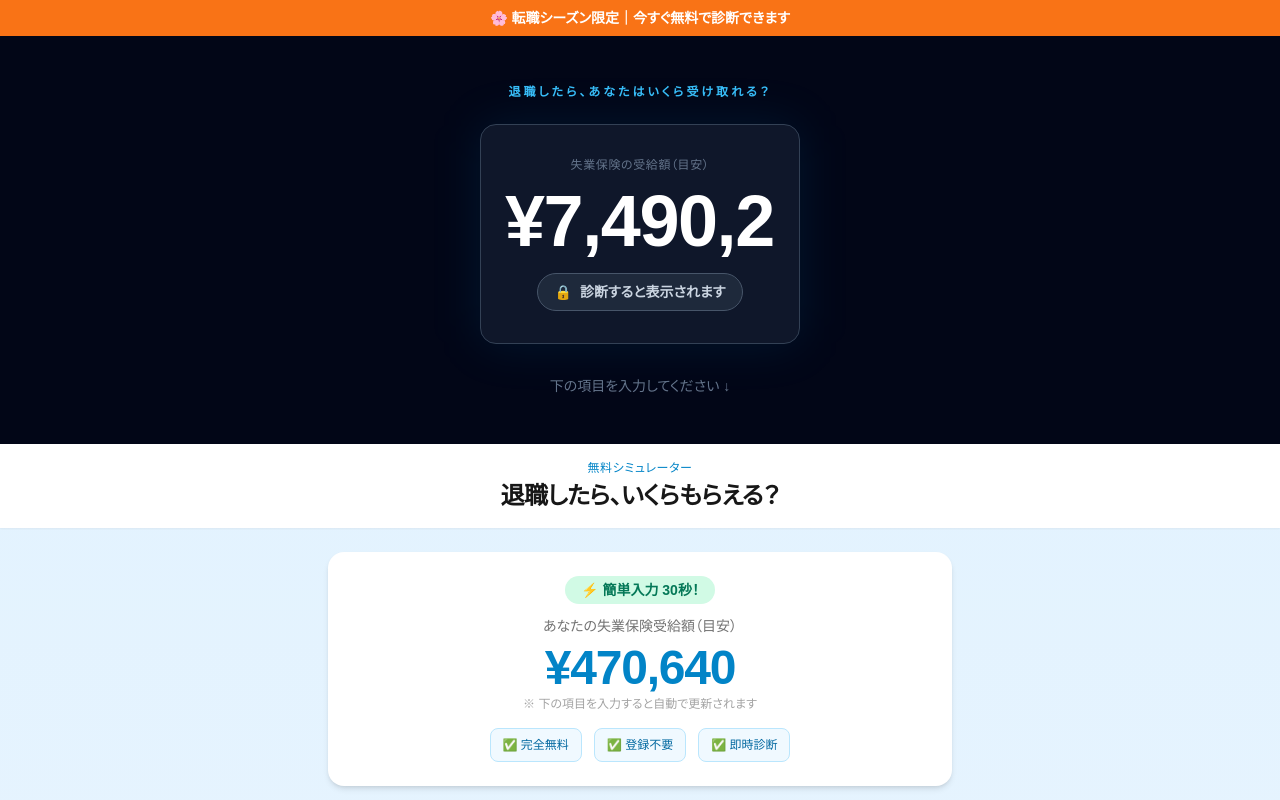
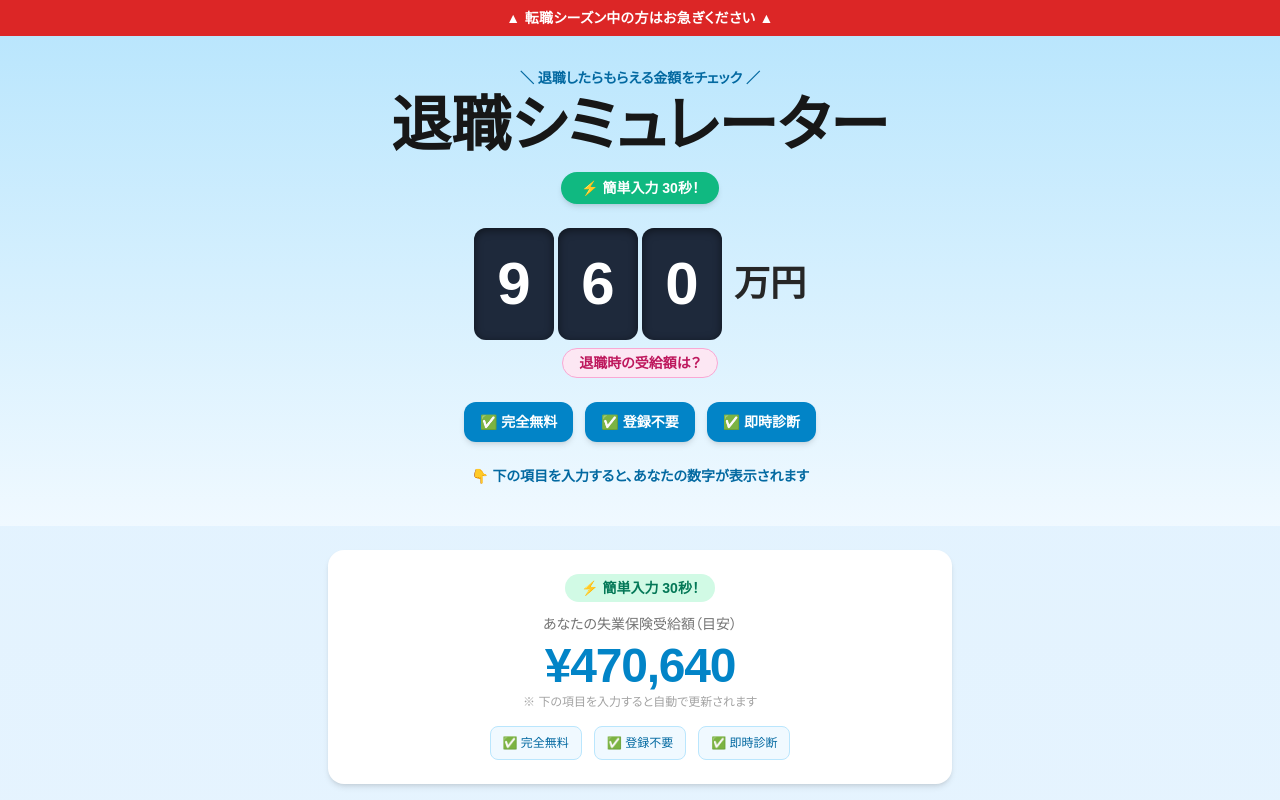
Before and after one commit to ksite24-blip/retirement-simulator, a Next.js app: page / in a window 1280 px wide. Shown: the top 800 px of the page. Built offline with nearby package versions, Linux system fonts and the light colour scheme; no server answers.

Commit message:
スロットを競合参考の1桁タイル式に全面リデザイン

```diff
--- a/src/app/page.tsx
+++ b/src/app/page.tsx
@@ -198,69 +198,90 @@ export default function TaishokuSimulatorPage() {
   const animatedUnemployment = useCountUp(result.unemploymentTotal);
   const animatedPaidLeave = useCountUp(Math.round(result.paidLeaveValue));
 
-  // スロット用：常にランダムに動く数字（7桁固定になるよう範囲を統一）
-  const slotMain = useSlotNumber(1000000, 9999999, 70);
+  // 1桁ずつ独立して動くスロットタイル
+  const d1 = useSlotNumber(0, 9, 55);
+  const d2 = useSlotNumber(0, 9, 70);
+  const d3 = useSlotNumber(0, 9, 85);
 
   return (
     <main className="min-h-screen bg-gradient-to-b from-sky-100 to-blue-50 text-neutral-800">
 
-      {/* 緊急バナー */}
-      <div className="bg-orange-500 py-2 text-center text-sm font-bold text-white">
-        🌸 転職シーズン限定｜今すぐ無料で診断できます
+      {/* 警告バナー */}
+      <div className="bg-red-600 py-2 text-center text-sm font-bold text-white tracking-wide">
+        ▲ 転職シーズン中の方はお急ぎください ▲
       </div>
 
-      {/* スロットヒーロー：あなたの数字は？ */}
-      <div className="bg-slate-950 px-4 py-12 text-center">
-        <p className="text-xs font-semibold tracking-[0.25em] text-sky-400 uppercase mb-6">
-          退職したら、あなたはいくら受け取れる？
+      {/* ヒーローセクション */}
+      <div className="bg-gradient-to-b from-sky-200 to-sky-50 px-4 pt-8 pb-10 text-center">
+
+        <p className="text-sm font-bold text-sky-700 mb-2">
+          ＼ 退職したらもらえる金額をチェック ／
         </p>
 
-        {/* 数字エリア */}
-        <div className="relative mx-auto max-w-xs">
-          {/* 背景グロー */}
-          <div className="absolute inset-0 rounded-2xl bg-sky-500/10 blur-xl" />
+        <h1
+          className="text-5xl font-black text-neutral-900 mb-4 sm:text-6xl"
+          style={{ fontFamily: "'Noto Sans JP', 'Hiragino Kaku Gothic ProN', 'Yu Gothic', sans-serif", fontWeight: 900 }}
+        >
+          退職シミュレーター
+        </h1>
 
-          {/* 数字ボックス */}
-          <div className="relative rounded-2xl border border-slate-700 bg-slate-900 px-6 py-8">
-            <p className="text-xs text-slate-500 mb-3 tracking-wider">失業保険の受給額（目安）</p>
+        {/* 簡単バッジ */}
+        <div className="inline-block rounded-full bg-emerald-500 px-5 py-1.5 text-sm font-bold text-white mb-6 shadow-md">
+          ⚡ 簡単入力 30秒！
+        </div>
 
-            {/* 固定幅でガタつきゼロ */}
-            <div className="overflow-hidden">
-              <p
-                className="text-6xl font-black text-white sm:text-7xl"
+        {/* スロットタイル */}
+        <div className="flex items-center justify-center gap-1 mb-2">
+          {/* 桁タイル × 3 */}
+          {[d1, d2, d3].map((digit, i) => (
+            <div
+              key={i}
+              className="flex h-24 w-16 items-center justify-center rounded-xl bg-slate-800 shadow-[inset_0_2px_8px_rgba(0,0,0,0.5)] sm:h-28 sm:w-20"
+            >
+              <span
+                className="text-5xl font-black text-white sm:text-6xl"
                 style={{
                   fontFamily: "'Noto Sans JP', 'Hiragino Kaku Gothic ProN', 'Yu Gothic', sans-serif",
                   fontWeight: 900,
-                  letterSpacing: "-0.02em",
                   userSelect: "none",
                 }}
               >
-                ¥{slotMain.toLocaleString()}
-              </p>
+                {digit}
+              </span>
             </div>
+          ))}
 
-            {/* ロックバッジ */}
-            <div className="mt-4 inline-flex items-center gap-2 rounded-full border border-slate-600 bg-slate-800 px-4 py-2">
-              <span className="text-sm">🔒</span>
-              <span className="text-sm font-semibold text-slate-300">診断すると表示されます</span>
-            </div>
+          {/* 単位 */}
+          <span
+            className="ml-2 text-3xl font-black text-neutral-800 sm:text-4xl"
+            style={{ fontFamily: "'Noto Sans JP', 'Hiragino Kaku Gothic ProN', sans-serif", fontWeight: 900 }}
+          >
+            万円
+          </span>
+        </div>
+
+        {/* 退職時の受給額ラベル */}
+        <div className="inline-block rounded-full bg-pink-100 border border-pink-300 px-4 py-1 text-sm font-bold text-pink-700 mb-6">
+          退職時の受給額は？
+        </div>
+
+        {/* 信頼バッジ */}
+        <div className="flex justify-center gap-3">
+          <div className="rounded-xl bg-sky-600 px-4 py-2.5 text-sm font-bold text-white shadow-md">
+            ✅ 完全無料
+          </div>
+          <div className="rounded-xl bg-sky-600 px-4 py-2.5 text-sm font-bold text-white shadow-md">
+            ✅ 登録不要
+          </div>
+          <div className="rounded-xl bg-sky-600 px-4 py-2.5 text-sm font-bold text-white shadow-md">
+            ✅ 即時診断
           </div>
         </div>
 
-        <p className="mt-8 text-sm text-slate-500">
-          下の項目を入力してください ↓
+        <p className="mt-6 text-sm font-bold text-sky-700">
+          👇 下の項目を入力すると、あなたの数字が表示されます
         </p>
       </div>
-
-      {/* ヘッダー */}
-      <header className="bg-white shadow-sm">
-        <div className="mx-auto max-w-2xl px-4 py-4 sm:px-6">
-          <p className="text-center text-xs font-medium text-sky-600 tracking-wider uppercase">無料シミュレーター</p>
-          <h1 className="mt-1 text-center text-xl font-bold tracking-tight text-neutral-900 sm:text-2xl">
-            退職したら、いくらもらえる？
-          </h1>
-        </div>
-      </header>
 
       <div className="mx-auto max-w-2xl px-4 py-6 sm:px-6">
 
```
